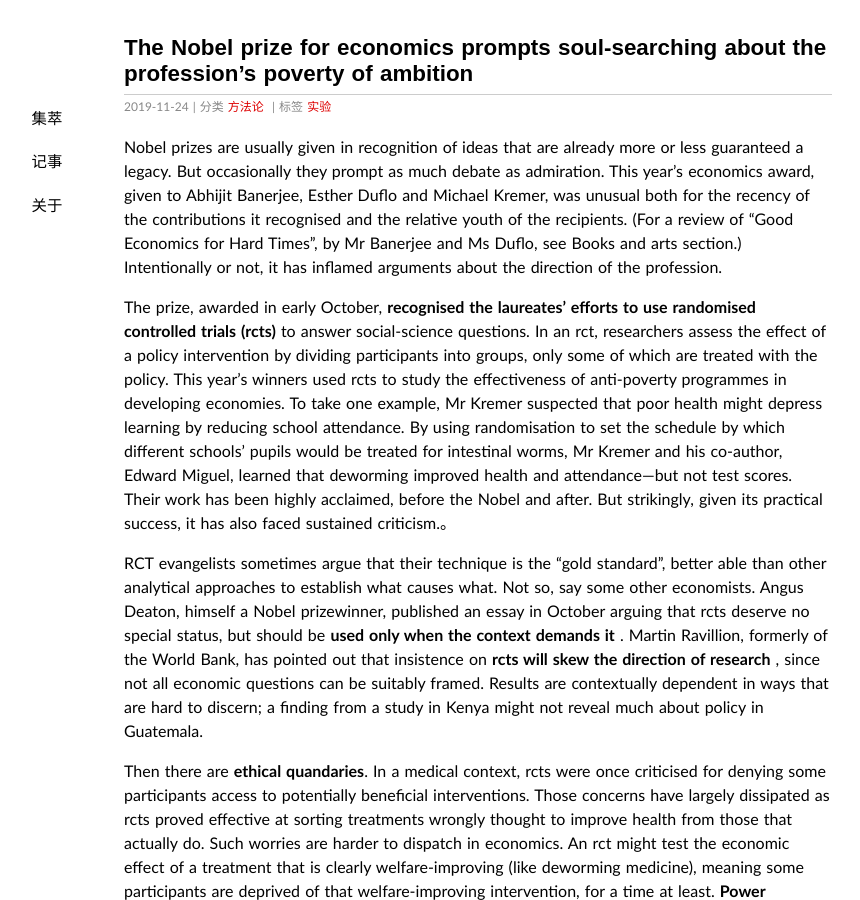
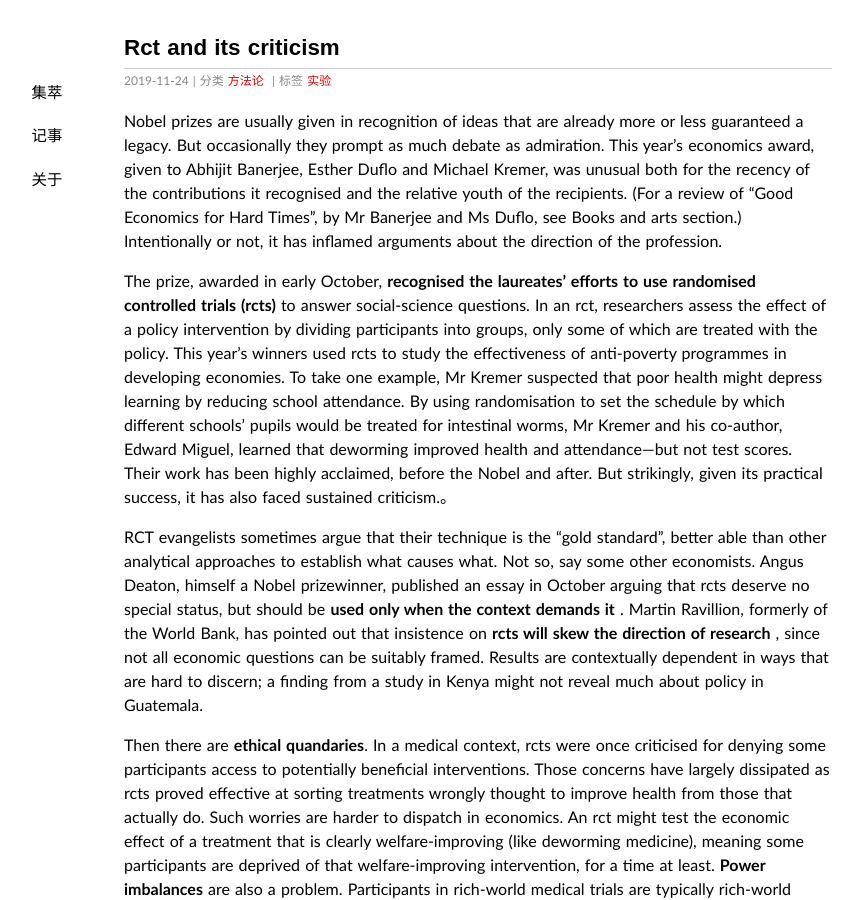
Before and after one commit to wuyy2007/wanguolin.github.io, a Jekyll site: the page built from _posts/2019-11-24-rct_nobel.md, in a window 1280 px wide and 900 px high. Shown: the whole window, without its empty margins (162-1022 px from the left). Built offline with Jekyll 4.4.1, drawn with Linux system fonts in a browser that asks for light colours; some web fonts are replaced; comment, search, counter and statistics services are not loaded.

Commit message:
Update 2019-11-24-rct_nobel.md

```diff
--- a/_posts/2019-11-24-rct_nobel.md
+++ b/_posts/2019-11-24-rct_nobel.md
@@ -1,6 +1,6 @@
 ---
 layout: post
-title: "The Nobel prize for economics prompts soul-searching about the profession’s poverty of ambition"
+title: "Rct and its criticism"
 description: ""
 category: 方法论
 tags: [实验]
```
